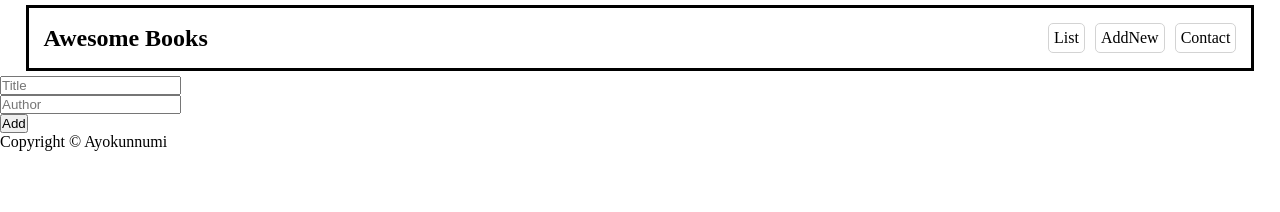
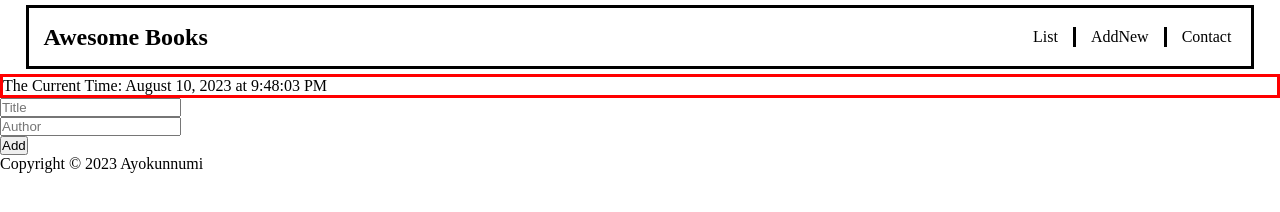
Before and after one commit to Ayokunnumi1/Awesome-Books, a website: page index.html in a window 1280 px wide. Drawn offline with Linux system fonts and the light colour scheme.

Commit message:
Add navbar, Current Time & align layout

```diff
--- a/index.html
+++ b/index.html
@@ -13,12 +13,13 @@
         <nav class="nav-bar">
             <h2>Awesome Books</h2>
             <ul class="list-container">
-                <li>List</li>
-                <li>AddNew</li>
+                <li>List</li><span></span>
+                <li>AddNew</li><span></span>
                 <li>Contact</li>
             </ul>
         </nav>
     </header>
+    <div class="current-time"></div>
     <div id="book-collection-container">
     </div>
     <form action="" id="form">
@@ -26,7 +27,8 @@
         <input type="text" name="text" id="author-input" placeholder="Author" required><br>
         <button type="button" id="add-button">Add</button>
     </form>
-    <footer>Copyright &#169 Ayokunnumi</footer>
+
+    <footer>Copyright &#169 2023 Ayokunnumi</footer>
     <script src="index.js"></script>
 </body>
 
--- a/index.js
+++ b/index.js
@@ -4,6 +4,7 @@ const titleInput = document.querySelector('#title-input');
 const authorInput = document.querySelector('#author-input');
 const addButton = document.querySelector('#add-button');
 const bookCollectionContainer = document.querySelector('#book-collection-container');
+const currentTime = document.querySelector('.current-time');
 
 class BookLibrary {
   constructor(title, author) {
@@ -69,11 +70,29 @@ class BookLibrary {
       bookCollectionContainer.appendChild(removeButton);
     });
   }
+
+  static updateCurrentTime() {
+    const currentTimeZone = Intl.DateTimeFormat().resolvedOptions().timeZone;
+    const options = {
+      timeZone: currentTimeZone,
+      year: 'numeric',
+      month: 'long',
+      day: 'numeric',
+      hour: 'numeric',
+      minute: 'numeric',
+      second: 'numeric',
+    };
+    const theCurrentTime = new Date().toLocaleString(undefined, options);
+    currentTime.textContent = `The Current Time: ${theCurrentTime}`;
+  }
 }
+
+BookLibrary.updateCurrentTime();
+setInterval(BookLibrary.updateCurrentTime, 1000);
 
 addButton.addEventListener('click', () => {
   BookLibrary.createBook();
   BookLibrary.setToLocalStorage();
   BookLibrary.displayBooks();
 });
-window.addEventListener('DOMContentLoaded', BookLibrary.displayBooks());
+window.addEventListener('DOMContentLoaded', BookLibrary.displayBooks);
--- a/style.css
+++ b/style.css
@@ -19,14 +19,23 @@
 .list-container {
   display: flex;
   flex-direction: row;
+  justify-content: center;
+  align-items: center;
   gap: 10px;
   cursor: pointer;
-
-  /* border: 3px solid red; */
 }
 
 li {
-  border: 1px solid lightgray;
   border-radius: 5px;
   padding: 5px;
 }
+
+span {
+  width: 3px;
+  height: 20px;
+  background-color: black;
+}
+
+.current-time {
+  border: 3px solid red;
+}
```
